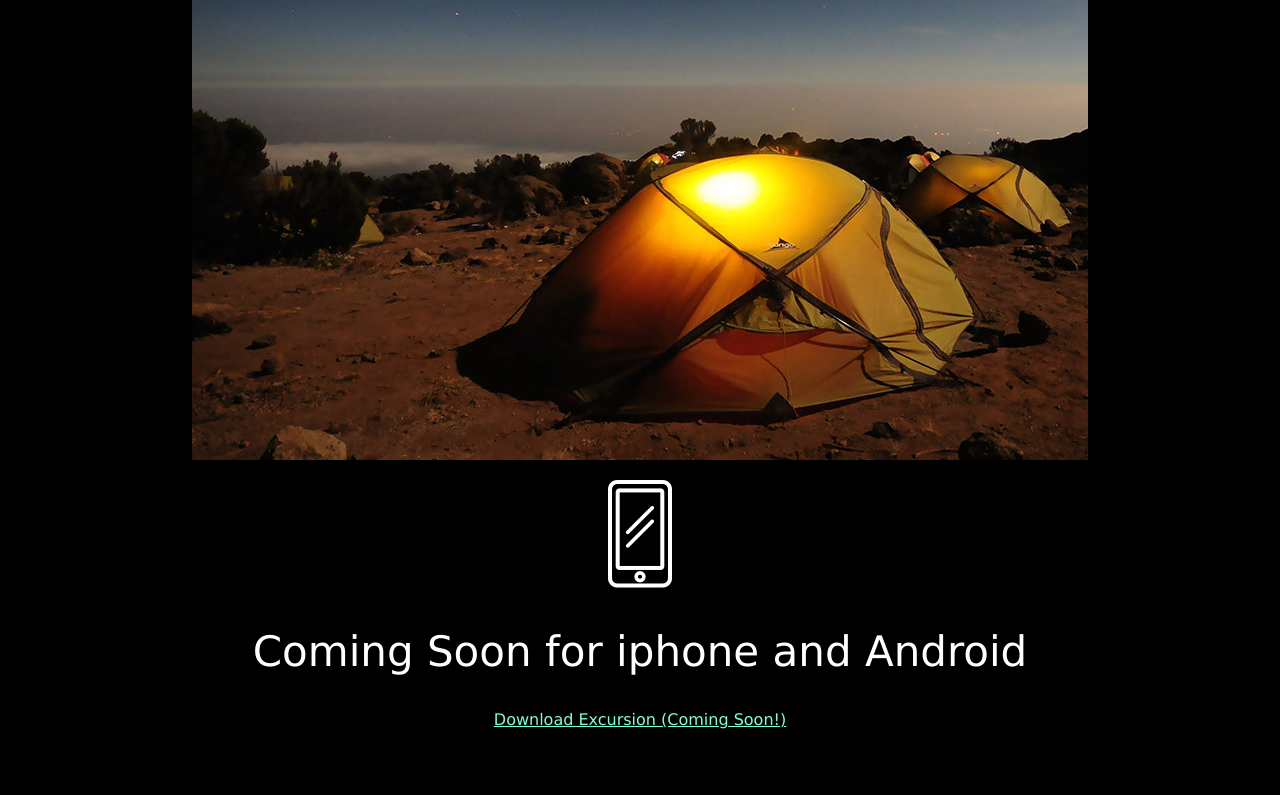
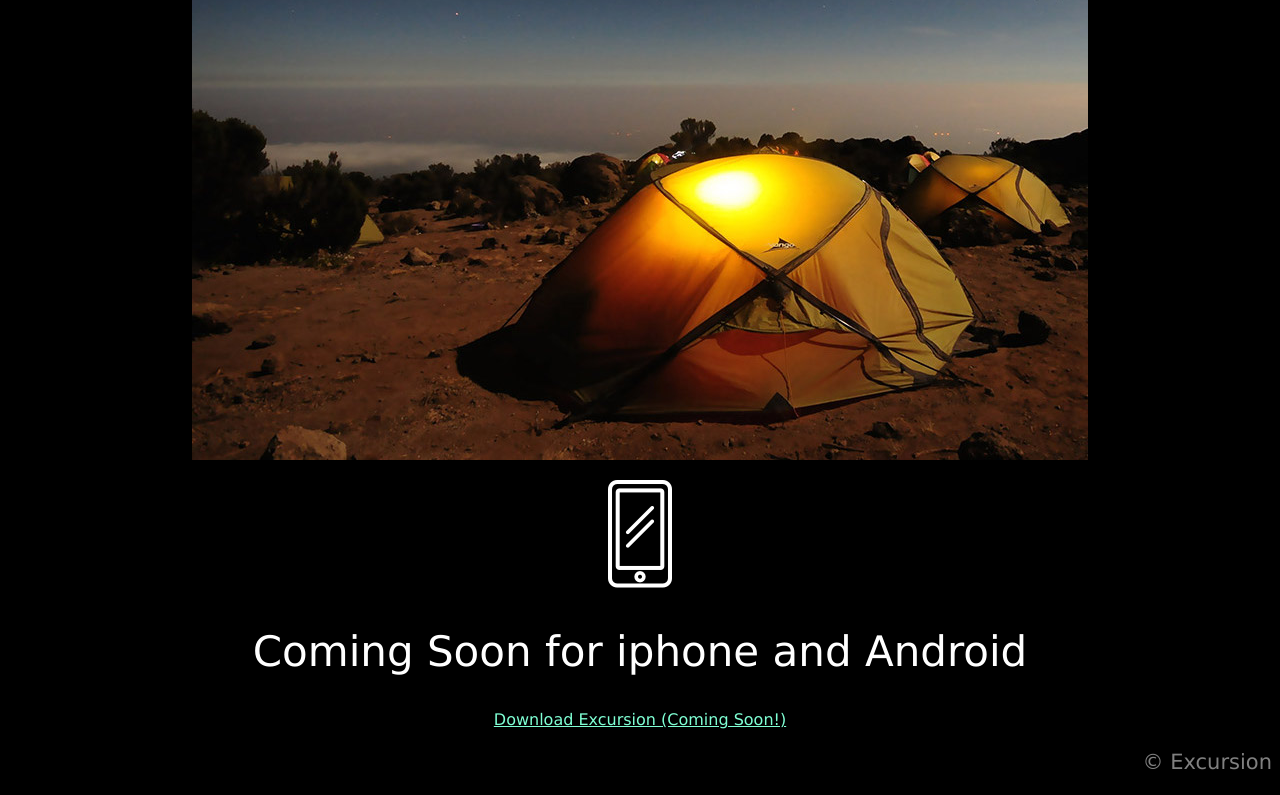
Before and after one commit to Sustarr37/excursion, a plain HTML site: page index.html in a window 1280 px wide. Shown: the part 552-1347 px from the top of the page. Drawn offline with Linux system fonts and the light colour scheme.

Commit message:
actual final push

```diff
--- a/resources/css/style.css
+++ b/resources/css/style.css
@@ -23,3 +23,9 @@ body{
     color: aquamarine;
     font-size:16px;
 }
+/* Footer */
+.footer--copyright{
+    color: grey;
+    font-size:21px;
+    text-align: right;
+}
```
